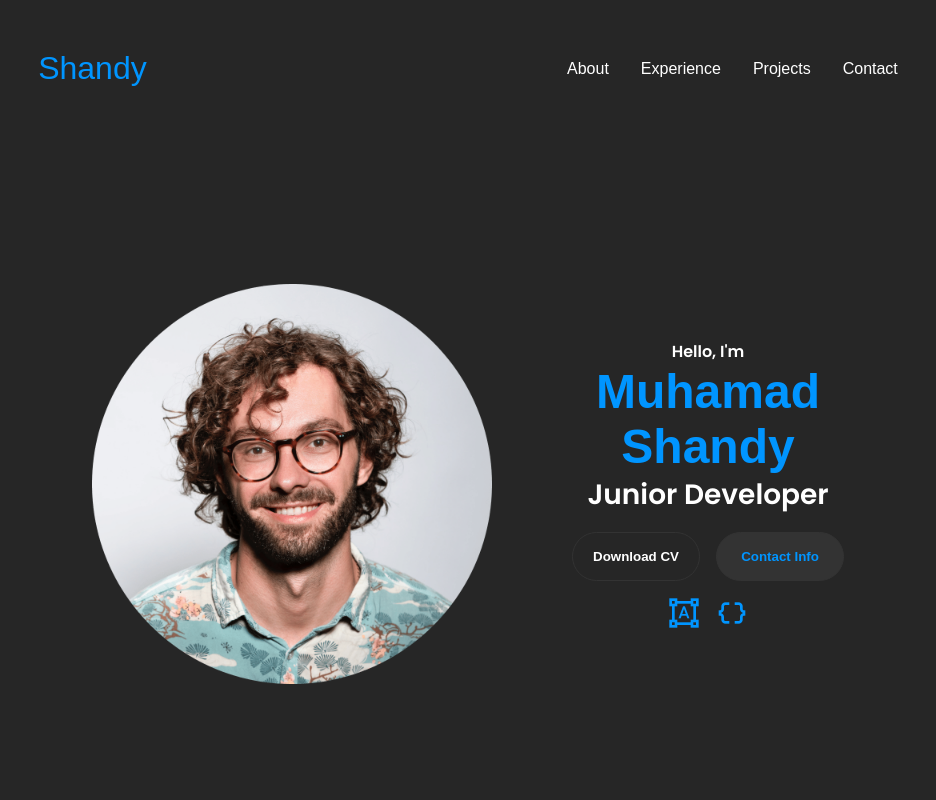
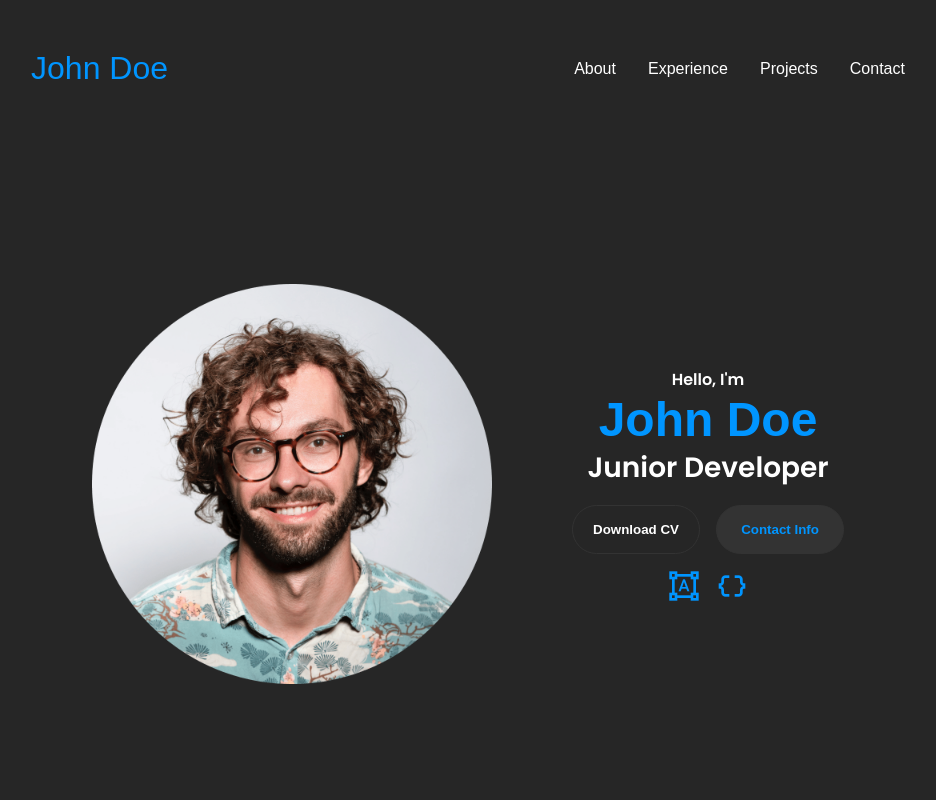
Before and after one commit to mshandywinata/simple-portfolio-website, a plain HTML site: page index.html in a window 1280 px wide. Shown: the top 800 px of the page, without its empty margins (172-1108 px from the left). Drawn offline with nearby package versions, Linux system fonts and the light colour scheme; a web font is replaced by a local one.

Commit message:
Change name in index.html

```diff
--- a/index.html
+++ b/index.html
@@ -4,7 +4,7 @@
     <meta charset="UTF-8">
     <meta name="viewport" content="width=device-width, initial-scale=1.0">
     <title>My Portfolio</title>
-    <link rel="icon" type="image/jpg" href="./assets/Logo Design - Shandy - Blue.png">
+    <link rel="icon" type="image/jpg" href="./assets/Logo Design - John Doe - Blue.png">
 
     <link href="https://unpkg.com/aos@2.3.1/dist/aos.css" rel="stylesheet">
 
@@ -14,7 +14,7 @@
 </head>
 <body>
     <nav id="desktop-nav">
-        <div class="logo" data-aos="fade-down">Shandy</div>
+        <div class="logo" data-aos="fade-down">John Doe</div>
         <div>
             <ul class="nav-links">
                 <li><a href="#about">About</a></li>
@@ -26,7 +26,7 @@
     </nav>
 
     <nav id="hamburger-nav">
-        <div class="logo" data-aos="fade-down">Shandy</div>
+        <div class="logo" data-aos="fade-down">John Doe</div>
         <div class="hamburger-menu">
             <div class="hamburger-icon" onclick="toggleMenu()">
                 <span></span>
@@ -49,7 +49,7 @@
 
         <div class="section__text">
             <p class="section__text__p1" data-aos="zoom-in">Hello, I'm</p>
-            <h1 class="title" data-aos="zoom-out">Muhamad<br>Shandy</h1>
+            <h1 class="title" data-aos="zoom-out">John Doe</h1>
             <p class="section__text__p2" data-aos="zoom-in">Junior Developer</p>
 
             <div class="btn-container">
@@ -289,7 +289,7 @@
             </div>
         </nav>
 
-        <p>Copyright &#169; 2024 Muhamad Shandy Winata. All Rights Reserved</p>
+        <p>Copyright &#169; 2024 John Doe. All Rights Reserved</p>
     </footer>
 
     <script src="https://unpkg.com/aos@2.3.1/dist/aos.js"></script>
```
